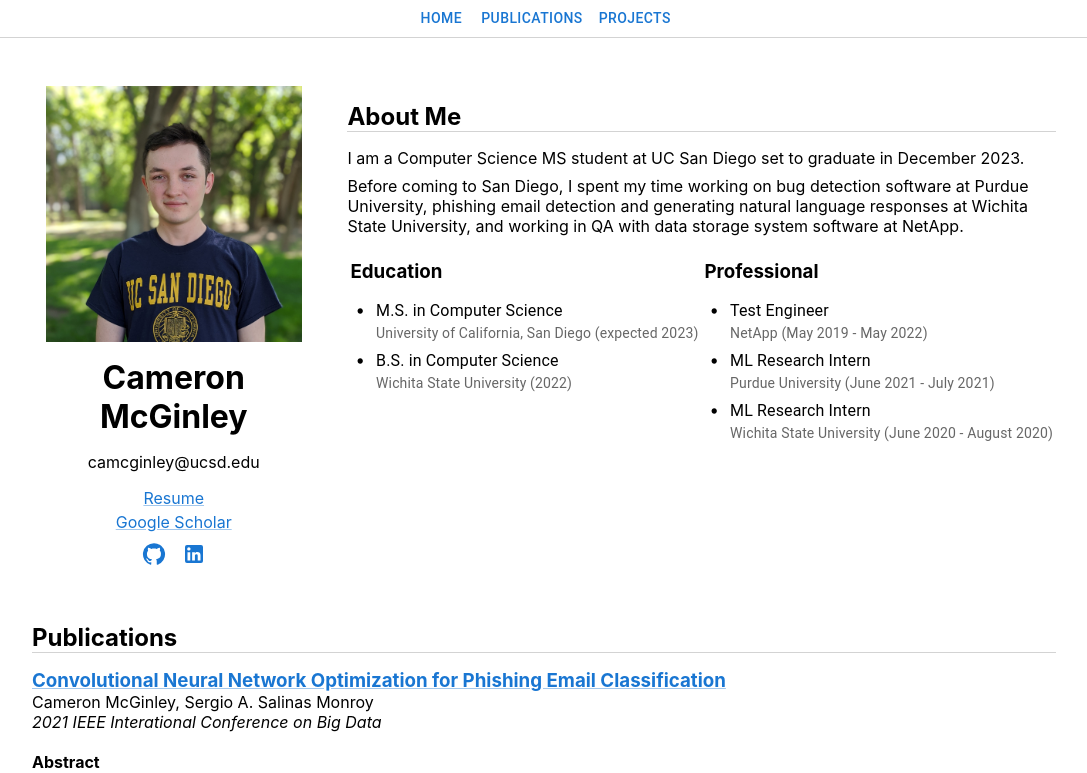
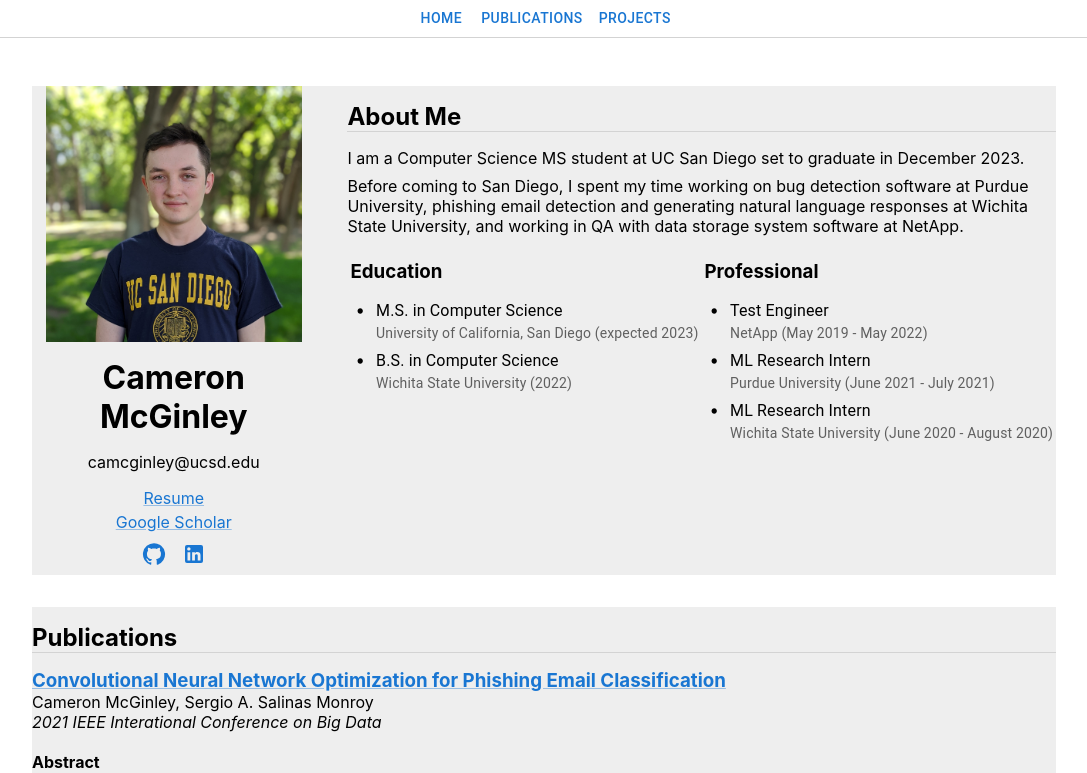
Before and after one commit to cameronmcginley/cameronmcginley.github.io, a React (Create React App) app: page / in a window 1280 px wide. Shown: the top 773 px of the page, without its empty margins (96-1183 px from the left). Built offline with nearby package versions, Linux system fonts and the light colour scheme.

Commit message:
Added resume link

```diff
--- a/src/App.css
+++ b/src/App.css
@@ -14,7 +14,7 @@ p {
 
 .section {
   width: 100%;
-  /* background-color: #eee; */
+  background-color: #eee;
 
   display: flex;
   flex-direction: column;
--- a/src/Components/AboutImage.js
+++ b/src/Components/AboutImage.js
@@ -4,6 +4,7 @@ import "../App.css"
 import headshot from "../headshot.jpg"
 import GitHubIcon from '@mui/icons-material/GitHub';
 import LinkedInIcon from '@mui/icons-material/LinkedIn';
+import resumePDF from "../resume.pdf"
 
 const AboutImage = (props) => {
 
@@ -16,7 +17,7 @@ const AboutImage = (props) => {
         <p>camcginley@ucsd.edu</p>
 
         <div className="about image links">
-            <Link>Resume</Link>
+            <Link href={resumePDF} target="_blank">Resume</Link>
             <Link href="https://scholar.google.com/citations?user=3AUzp3MAAAAJ&hl=en">Google Scholar</Link>
 
             <div className="about image links icons">
```
Also changed, not shown: 1 other file (tests, documents, lock files or other folders).
